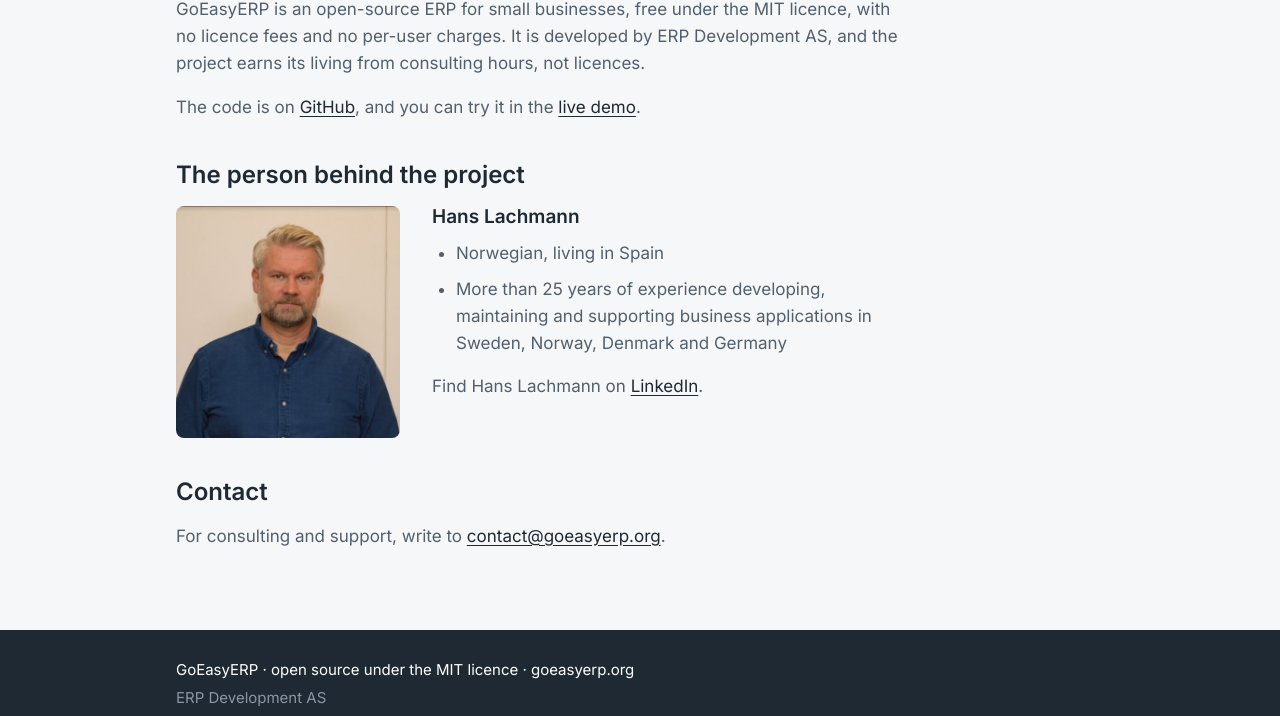
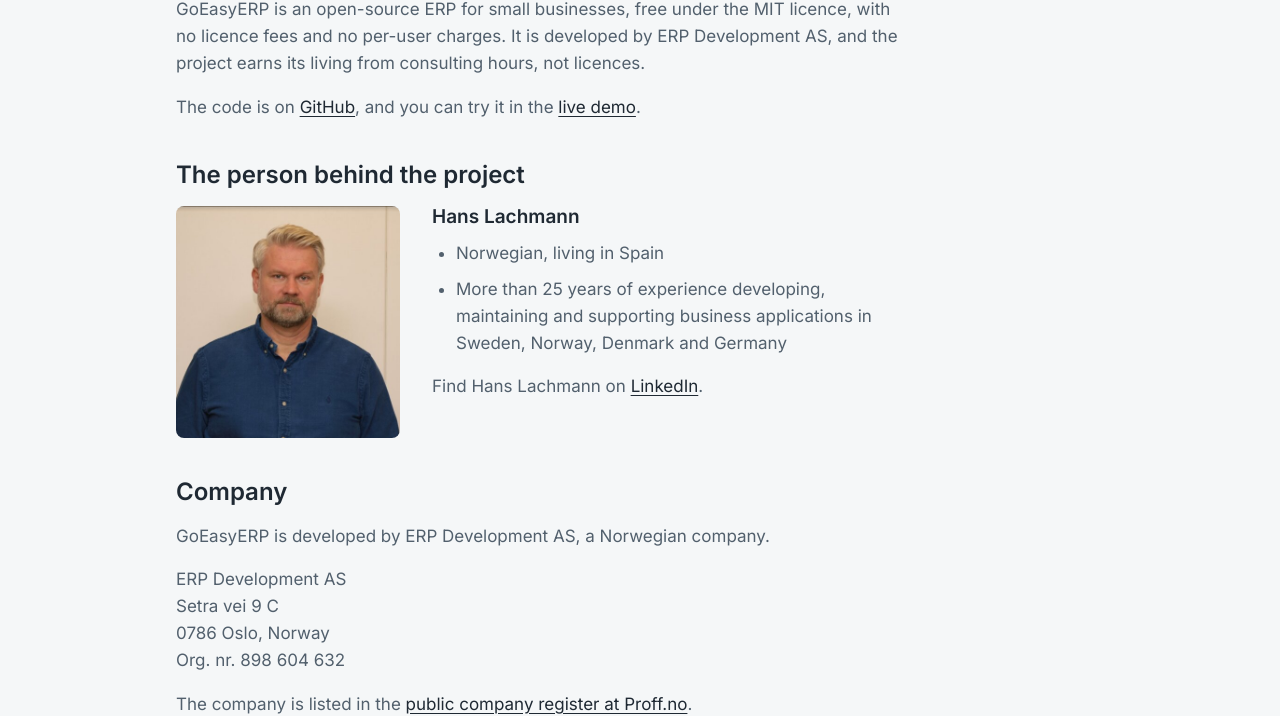
Before and after one commit to hansjlachmann/goeasyerp.com, a plain HTML site: page site/about/index.html in a window 1280 px wide. Shown: the part 240-956 px from the top of the page. Drawn offline with Linux system fonts and the light colour scheme.

Commit message:
About page: add company information for ERP Development AS
Co-Authored-By: Claude Sonnet 5.5 <noreply@anthropic.com>

```diff
--- a/site/about/index.html
+++ b/site/about/index.html
@@ -62,6 +62,11 @@
           </div>
         </div>
 
+        <h2>Company</h2>
+        <p>GoEasyERP is developed by ERP Development AS, a Norwegian company.</p>
+        <p>ERP Development AS<br>Setra vei 9 C<br>0786 Oslo, Norway<br>Org. nr. 898 604 632</p>
+        <p>The company is listed in the <a href="https://www.proff.no/selskap/erp-development-as/oslo/it-konsulenter-og-r%C3%A5dgivning/IEV07RS03DC" rel="noopener">public company register at Proff.no</a>.</p>
+
         <h2>Contact</h2>
         <p>For consulting and support, write to <a href="mailto:contact@goeasyerp.org">contact@goeasyerp.org</a>.</p>
       </article>
```
